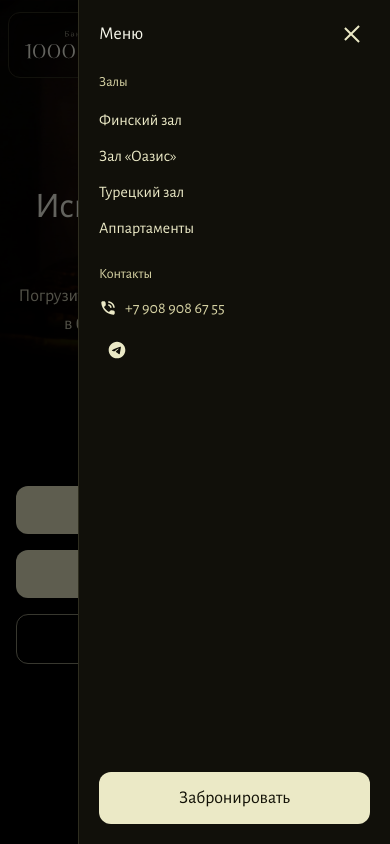
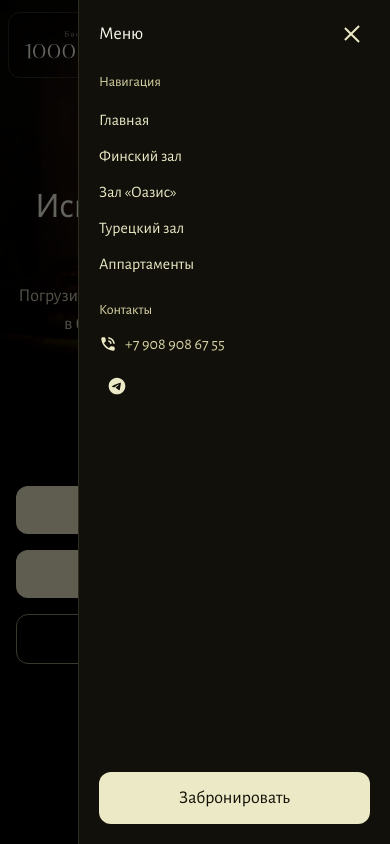
Before and after one commit to Purks1337/sasauni, a Next.js app: page / in a window 390 px wide. Both pictures are taken after a click on the button "Открыть меню". Shown: the top 844 px of the page. Built offline with nearby package versions, Linux system fonts and the light colour scheme.

Commit message:
Главная страница на мобильном меню

```diff
--- a/src/widgets/header/ui/mobile-menu.tsx
+++ b/src/widgets/header/ui/mobile-menu.tsx
@@ -47,8 +47,9 @@ export function MobileMenu() {
             </div>
 
             <div className="space-y-4">
-              <p className="text-[#D9D5A6] text-sm">Залы</p>
+              <p className="text-[#D9D5A6] text-sm">Навигация</p>
               <div className="flex flex-col gap-3">
+                <Link href="/" className="text-left text-[#EBE9C6] text-base hover:text-[color:var(--accent)]" onClick={closeMenu}>Главная</Link>
                 <Link href="/rooms/fin" className="text-left text-[#EBE9C6] text-base hover:text-[color:var(--accent)]" onClick={closeMenu}>Финский зал</Link>
                 <Link href="/rooms/fin-small" className="text-left text-[#EBE9C6] text-base hover:text-[color:var(--accent)]" onClick={closeMenu}>Зал «Оазис»</Link>
                 <Link href="/rooms/turkey" className="text-left text-[#EBE9C6] text-base hover:text-[color:var(--accent)]" onClick={closeMenu}>Турецкий зал</Link>
```
